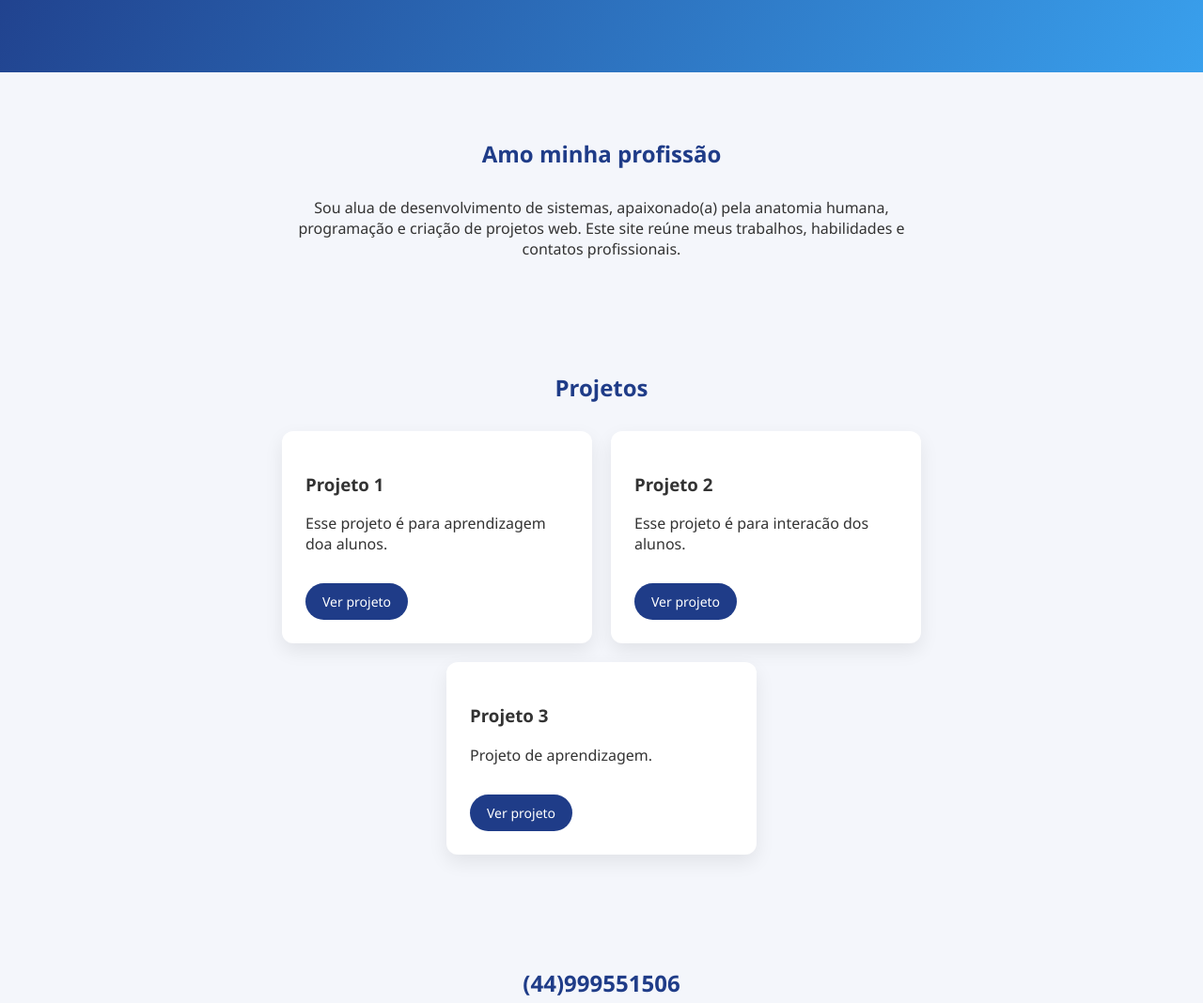
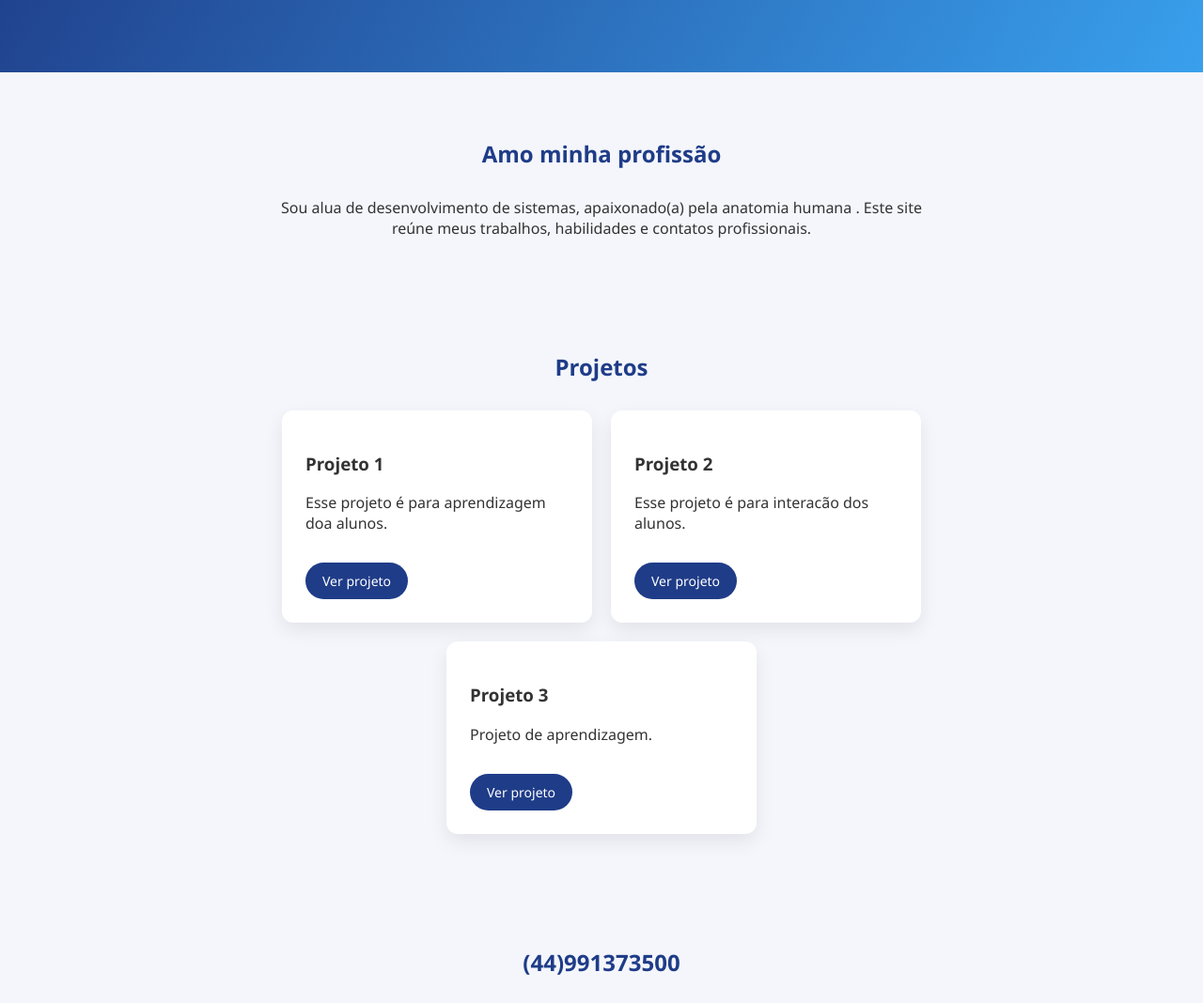
Before and after one commit to nihhalves/portifolio-aluno, a plain HTML site: page index.html in a window 1280 px wide. Shown: the part 167-1235 px from the top of the page at 94% size. Drawn offline with Linux system fonts and the light colour scheme.

Commit message:
Update index.html

```diff
--- a/index.html
+++ b/index.html
@@ -93,8 +93,8 @@
 <section>
     <h2>Amo minha profissão</h2>
     <p style="text-align:center; max-width:700px; margin:auto;">
-        Sou alua de desenvolvimento de sistemas, apaixonado(a) pela anatomia humana,
-        programação e criação de projetos web. Este site reúne meus trabalhos,
+        Sou alua de desenvolvimento de sistemas, apaixonado(a) pela anatomia humana
+        . Este site reúne meus trabalhos,
         habilidades e contatos profissionais.
     </p>
 </section>
@@ -123,7 +123,7 @@
 </section>
 
 <section>
-    <h2>(44)999551506</h2>
+    <h2>(44)991373500</h2>
     <p style="text-align:center;">
         📧 silva.costa.nicolly@escola.pr.gov.br<br>
         💻 GitHub: nihhalves
```
